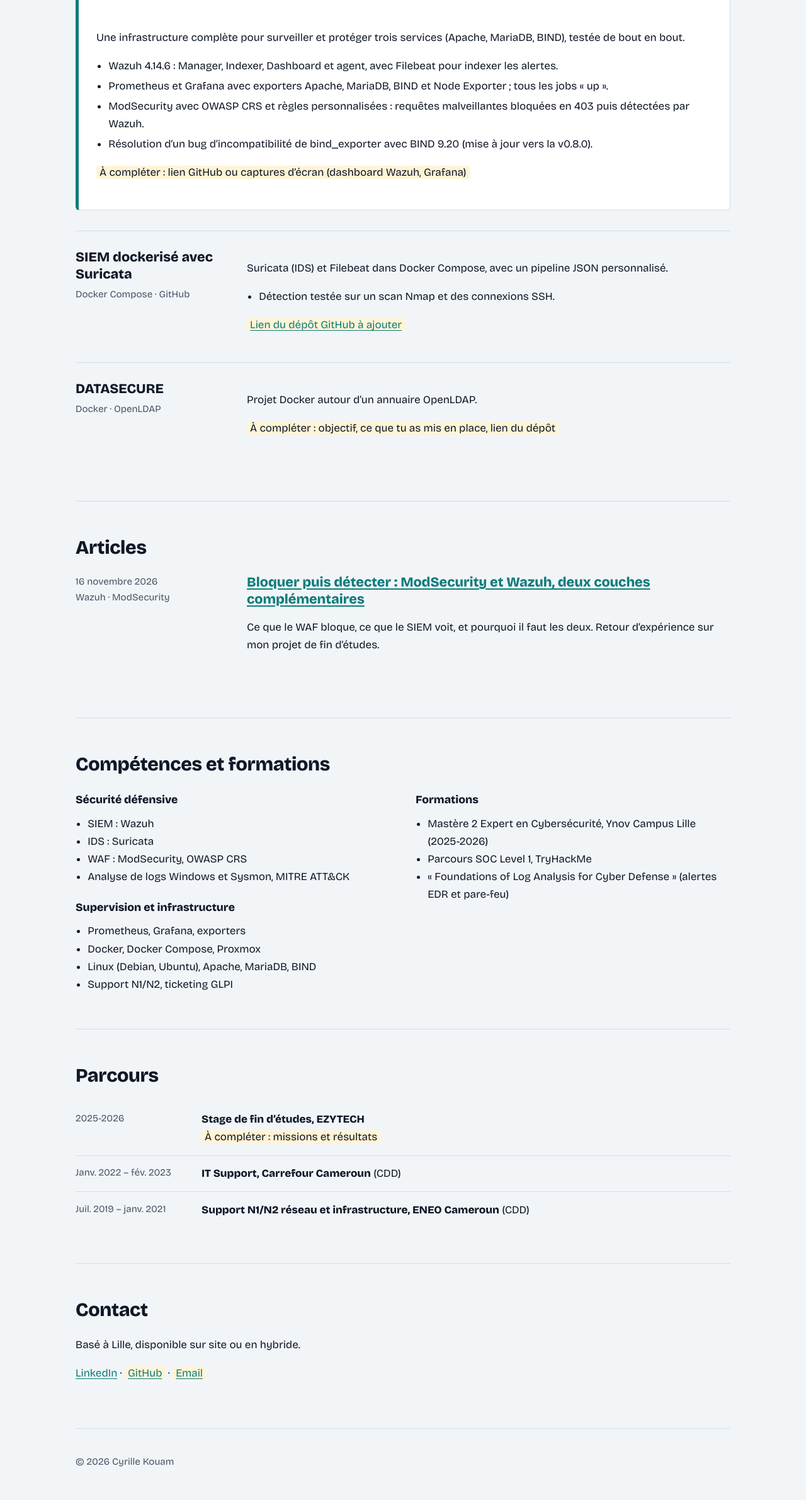
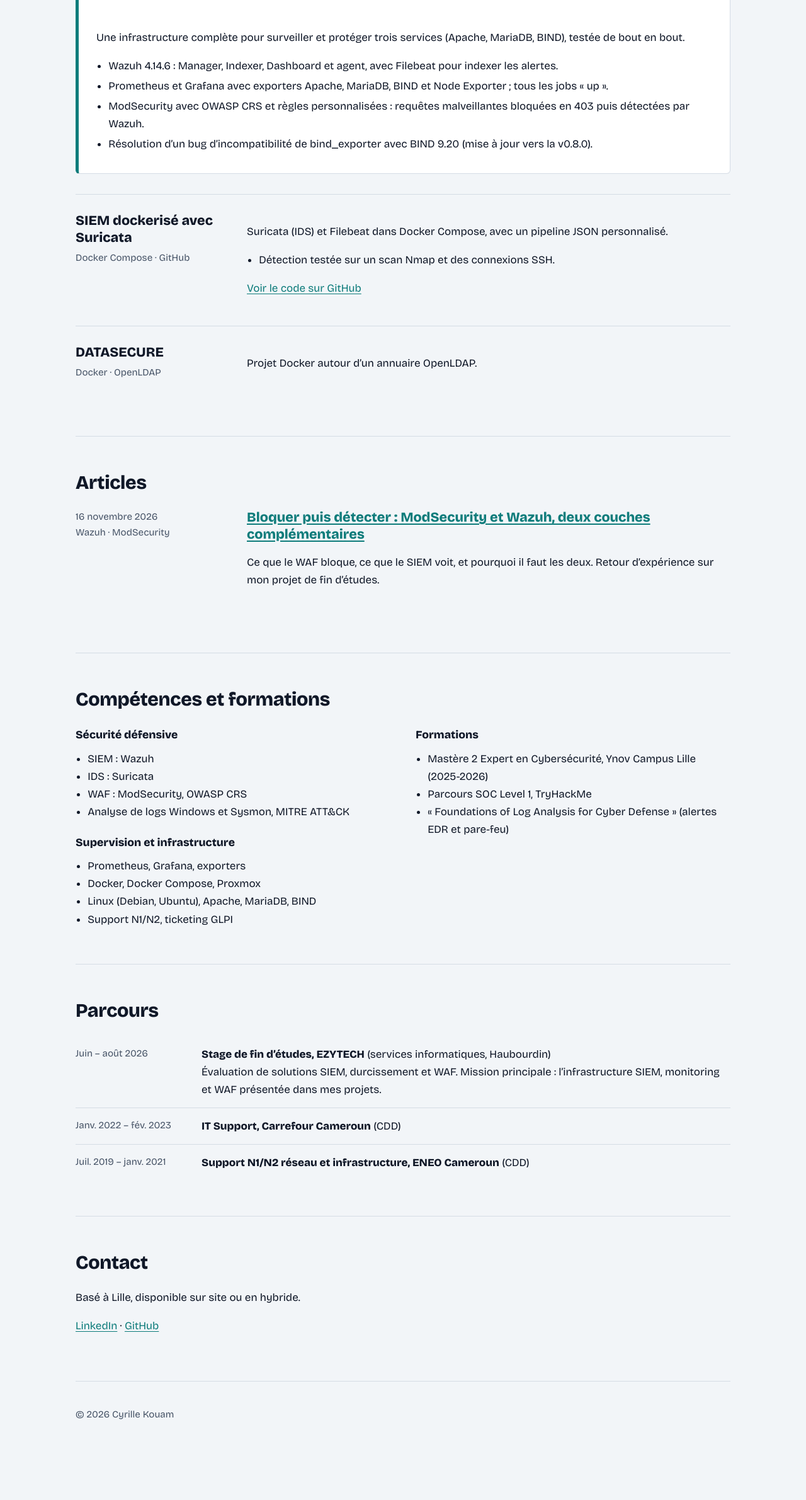
Before and after one commit to cyrilnoel/cyrilnoel.github.io, a plain HTML site: page index.html in a window 1280 px wide. Shown: the part 902-3283 px from the top of the page at 63% size. After the commit the page ends 3208 px from the top, so only its background shows below. Drawn offline with nearby package versions, Linux system fonts and the light colour scheme.

Commit message:
Add files via upload

```diff
--- a/index.html
+++ b/index.html
@@ -91,7 +91,6 @@ footer{padding:2.5rem 0 3rem;border-top:1px solid var(--line);color:var(--steel)
           <li>ModSecurity avec OWASP CRS et règles personnalisées : requêtes malveillantes bloquées en 403 puis détectées par Wazuh.</li>
           <li>Résolution d’un bug d’incompatibilité de bind_exporter avec BIND 9.20 (mise à jour vers la v0.8.0).</li>
         </ul>
-        <p><span class="todo">À compléter : lien GitHub ou captures d’écran (dashboard Wazuh, Grafana)</span></p>
       </div>
     </div>
   </div>
@@ -100,14 +99,13 @@ footer{padding:2.5rem 0 3rem;border-top:1px solid var(--line);color:var(--steel)
     <div>
       <p>Suricata (IDS) et Filebeat dans Docker Compose, avec un pipeline JSON personnalisé.</p>
       <ul><li>Détection testée sur un scan Nmap et des connexions SSH.</li></ul>
-      <p><a href="https://github.com/A_REMPLACER/siem-suricata"><span class="todo">Lien du dépôt GitHub à ajouter</span></a></p>
+      <p><a href="https://github.com/cyrilnoel">Voir le code sur GitHub</a></p>
     </div>
   </div>
   <div class="proj">
     <div><h3>DATASECURE</h3><p class="meta">Docker · OpenLDAP</p></div>
     <div>
       <p>Projet Docker autour d’un annuaire OpenLDAP.</p>
-      <p><span class="todo">À compléter : objectif, ce que tu as mis en place, lien du dépôt</span></p>
     </div>
   </div>
 </section>
@@ -117,11 +115,11 @@ footer{padding:2.5rem 0 3rem;border-top:1px solid var(--line);color:var(--steel)
   <div class="proj">
     <div><p class="meta"><time datetime="2026-11-16">16 novembre 2026</time><br>Wazuh · ModSecurity</p></div>
     <div>
-      <h3><a href="articles/waf-modsecurity-wazuh.html">Bloquer puis détecter : ModSecurity et Wazuh, deux couches complémentaires</a></h3>
+      <h3><a href="waf-modsecurity-wazuh.html">Bloquer puis détecter : ModSecurity et Wazuh, deux couches complémentaires</a></h3>
       <p>Ce que le WAF bloque, ce que le SIEM voit, et pourquoi il faut les deux. Retour d’expérience sur mon projet de fin d’études.</p>
     </div>
   </div>
-  <!-- Pour ajouter un article : copie articles/waf-modsecurity-wazuh.html, change le contenu, puis ajoute un bloc .proj ici. -->
+  <!-- Pour ajouter un article : copie waf-modsecurity-wazuh.html, change le contenu, puis ajoute un bloc .proj ici. -->
 </section>
 
 <section id="competences">
@@ -146,7 +144,7 @@ footer{padding:2.5rem 0 3rem;border-top:1px solid var(--line);color:var(--steel)
 
 <section id="parcours">
   <h2>Parcours</h2>
-  <div class="job"><time>2025-2026</time><div><strong>Stage de fin d’études, EZYTECH</strong><br><span class="todo">À compléter : missions et résultats</span></div></div>
+  <div class="job"><time>Juin – août 2026</time><div><strong>Stage de fin d’études, EZYTECH</strong> (services informatiques, Haubourdin)<br>Évaluation de solutions SIEM, durcissement et WAF. Mission principale : l’infrastructure SIEM, monitoring et WAF présentée dans mes projets.</div></div>
   <div class="job"><time>Janv. 2022 – fév. 2023</time><div><strong>IT Support, Carrefour Cameroun</strong> (CDD)</div></div>
   <div class="job"><time>Juil. 2019 – janv. 2021</time><div><strong>Support N1/N2 réseau et infrastructure, ENEO Cameroun</strong> (CDD)</div></div>
 </section>
@@ -154,7 +152,7 @@ footer{padding:2.5rem 0 3rem;border-top:1px solid var(--line);color:var(--steel)
 <section id="contact">
   <h2>Contact</h2>
   <p>Basé à Lille, disponible sur site ou en hybride.</p>
-  <p><a href="https://www.linkedin.com/in/cyrille-kouam-743873197">LinkedIn</a> · <a href="https://github.com/A_REMPLACER"><span class="todo">GitHub</span></a> · <a href="mailto:A_REMPLACER@exemple.fr"><span class="todo">Email</span></a></p>
+  <p><a href="https://www.linkedin.com/in/cyrille-kouam-743873197">LinkedIn</a> · <a href="https://github.com/cyrilnoel">GitHub</a></p>
 </section>
 </main>
 
```
Also changed, not shown: waf-modsecurity-wazuh.html (+2 -3 lines).
